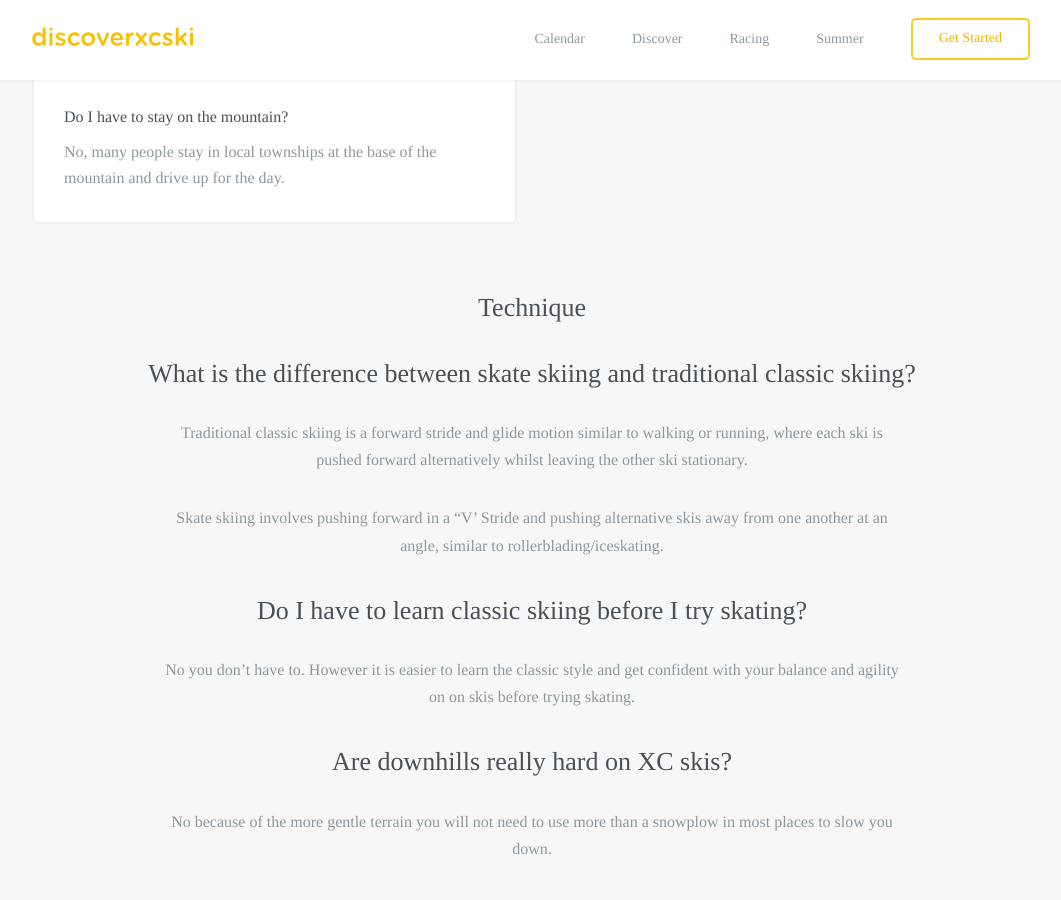
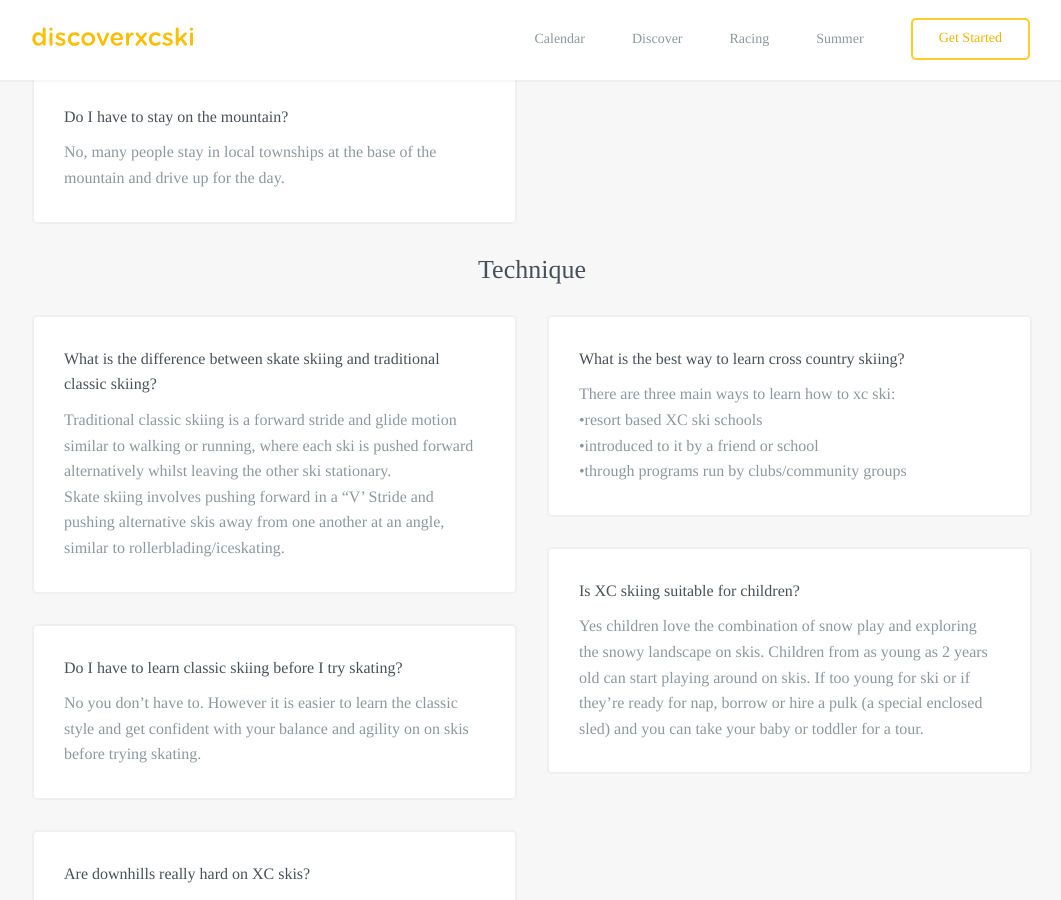
Before and after one commit to robcatto/robcatto.github.io, a Jekyll site: the page built from faq/index.html, in a window 1280 px wide and 900 px high, scrolled down 1281 px. Shown: the whole window, without its empty margins (108-1169 px from the left). Built offline with Jekyll 4.4.1, drawn with Linux system fonts in a browser that asks for light colours; some web fonts are replaced; Markdown is read by kramdown in place of the engine named in the settings.

Commit message:
Update index.html

```diff
--- a/faq/index.html
+++ b/faq/index.html
@@ -124,21 +124,41 @@ layout: default
                         </div>
                         </div>
                         </div>
-                 <h3 style="text-align: center; padding-top: 38px;">Technique</h3>
+                 <h3 class="faq__heading">Technique</h3>
+                 <div class="row" style="overflow: auto; max-width: 1030px;">
+                      <div class="column two" style="float: left;">
+                      <div class="large-outline">
                         <h3>What is the difference between skate skiing and traditional classic skiing?</h3>
                         <p>
                                 Traditional classic skiing is a forward stride and glide motion similar to walking or running, where each ski is pushed forward alternatively whilst leaving the other ski stationary.
+                        </p>
                         <p>
                                 Skate skiing involves pushing forward in a “V’ Stride and pushing alternative skis away from one another at an angle, similar to rollerblading/iceskating.
                         </p>
+                        </div>
+
+
+
+                      <div class="large-outline">
                         <h3>Do I have to learn classic skiing before I try skating?</h3>
                         <p>
                                 No you don’t have to. However it is easier to learn the classic style and get confident with your balance and agility on on skis before trying skating.
                         </p>
+                        </div>
+
+
+
+                      <div class="large-outline">
                         <h3>Are downhills really hard on XC skis?</h3>
                         <p>
                                 No because of the more gentle terrain you will not need to use more than a snowplow in most places to slow you down.
                         </p>
+                        </div>
+                        </div>
+                <div class="column two" style="float: right;">
+
+
+                      <div class="large-outline">
                         <h3>What is the best way to learn cross country skiing?</h3>
                         <p>
                                 There are three main ways to learn how to xc ski:
@@ -146,54 +166,130 @@ layout: default
                                 <br>&#8226;introduced to it by a friend or school
                                 <br>&#8226;through programs run by clubs/community groups
                         </p>
+                        </div>
+
+
+
+                      <div class="large-outline">
                         <h3>Is XC skiing suitable for children?</h3>
                         <p>
                                 Yes children love the combination of snow play and exploring the snowy landscape on skis.  Children from as young as 2 years old can start playing around on skis.  If too young for ski or if they’re ready for nap, borrow or hire a pulk (a special enclosed sled) and you can take your baby or toddler for a tour.
                        </p>
+                       </div>
 
-                      <h3 style="text-align: center; padding-top: 38px;">Equipment</h3>
+                        </div>
+
+                </div>
+
+
+
+
+                      <h3 class="faq__heading">Equipment</h3>
+                      <div class="row" style="overflow: auto; max-width: 1030px;">
+                      <div class="column two" style="float: left;">
+                      <div class="large-outline">
                         <h3>What equipment do I need to go xc skiing?</h3>
                         <p>
                                 Basically you will need skis, poles and boots to get out xc skiing and appropriate clothing/bags for the conditions and distance you are planning to ski.
                          </p>
+                           </div>
+
+
+
+                      <div class="large-outline">
                          <h3>What is the difference between xc boot compared to downhill boots?</h3>
                         <p>
                                 A lot more comfortable and you can easily walk in them!  The standard boot it is a softer more flexible boot than downhill boots - more like a walking/running shoe.
                          </p>
+                           </div>
+
+
+
+                      <div class="large-outline">
                          <h3>What clothing do I need to cross country ski in?</h3>
                         <p>
                                 Clothing required for xc skiing is different to what is required for downhill skiing.  Layering is more important than warm outer layers because you get warm exercising when cross country skiing.  Depending on how far you are travelling, the weather and what type of skiing you are doing most skiers would have a waterproof jacket, waterproof (or just windproof) overpants, jumper, thermals, beanie, gloves and sunglasses.  It is always better to have an extra layer in a backpack if you are unsure though!
                          </p>
+                           </div>
+                           </div>
+
+
+                           <div class="column two" style="float: right;">
+
+                      <div class="large-outline">
                          <h3>Will I get cold cross country skiing?</h3>
                         <p>
                                 Australian xc skiing resorts are in the alpine environment so you need to be prepared for all conditions.  Some days you might be wearing a t-shirt and others you will be rugged up.  If you have the right clothes and lots of layers you will not be cold.
                          </p>
+                           </div>
+
+
+
+                      <div class="large-outline">
                          <h3>Why do you need to wax your skis?</h3>
                         <p>
                                 XC skis like all skis need to be waxed to glide correctly.  You can either go to a retail xc shop and get them waxed professionally or do it yourself.  If you are a keen skier it is worth learning how to do it yourself. Check out the <a  href="/get-started/waxing">waxing section</a> for more details.
                          </p>
+                           </div>
+
+
+
+                      <div class="large-outline">
                          <h3>What are binding systems?</h3>
                         <p>
                                 There are two different binding systems for XC skiing; SNS or NNN.  You just need to make sure you have the right boot for the right binding system.  For more detailed information check out the <a  href="/get-started/equipment">equipment page</a>.
                          </p>
+                           </div>
+
+
+
+                      <div class="large-outline">
                          <h3>Why are there so many different types of XC skis?</h3>
                         <p>
                                 There are lots of different types of skis depending on what technique you are wanting to do.  For example in classic skiing there are e.g. waxless skis, waxable skis, zero skis etc. For more detailed information check out the <a  href="/get-started/equipment">equipment page</a>.
                         </p>
-                 <h3 style="text-align: center; padding-top: 38px;">Events</h3>
+                          </div>
+
+
+
+
+                         </div>
+
+                </div>
+                 <h3 class="faq__heading">Events</h3>
+                 <div class="row" style="overflow: auto; max-width: 1030px;">
+                      <div class="column two" style="float: left;">
+                      <div class="large-outline">
                         <h3>What is the Kangaroo Hoppet race?</h3>
                         <p>
                                 The <a  href="/racing/kangaroo-hoppet">Kangaroo Hoppet</a> is Australia’s premier long distance cross country ski race, and a member of the prestigious Worldloppet series of international cross country ski events.  There are three events; the 42 km Kangaroo Hoppet, 21km Australian Birkebeiner and the 7 km Joey Hoppet.
                          </p>
+                           </div>
+
+
+
+                      <div class="large-outline">
                          <h3>What is Perisher XC Ski Week?</h3>
                         <p>
                                 <a  href="/racing/xc-ski-week">XC Ski Week</a> is a week that caters for all levels of skiers whether you take part in the events or be a part of the cheering crowd. There are plenty of activities for all; try racing, improve your skiing or simply have fun in the snow. Activities may include Mystery Coffee Tours, Laser Biathlon, Fast & Female (girls only!), demonstrations and waxing clinics, plus all the free skiing that you can handle.
                          </p>
+                           </div>
+                           </div>
+
+                       <div class="column two" style="float: right;">
+
+                      <div class="large-outline">
                          <h3>Are there other events other than the Hoppet?</h3>
                         <p>
                                 Yes there are lots of other events for beginners to advanced skiers to participate in at all mountains.   It’s a great chance to make new friends, challenge yourself, improve your technique and fitness.  Check out the <a  href="/events">events calendar</a> for more details of all events.
 
                     </p>
+                      </div>
+
+                    </div>
+                    </div>
+
+
                 </section>
 
         </div>
```
